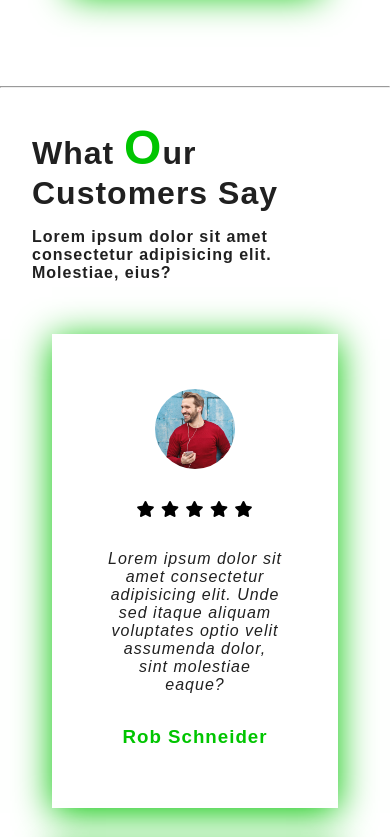
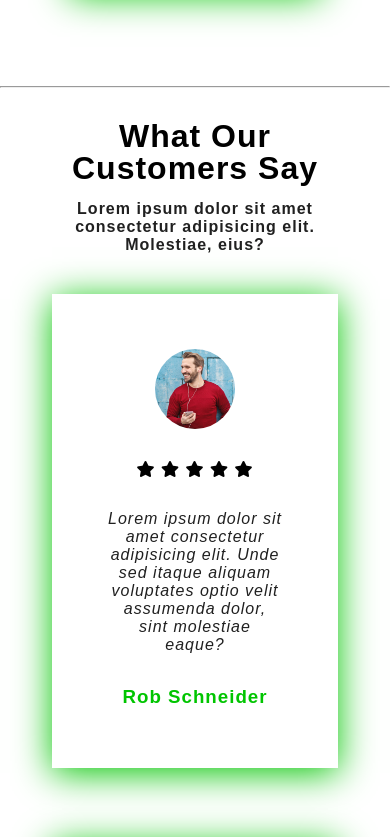
Before and after one commit to nicknavv/Veggie.com, a plain HTML site: page index.html in a window 390 px wide. Shown: the part 6620-7457 px from the top of the page. Drawn offline with Linux system fonts and the light colour scheme.

Commit message:
fixed testimonial queries

```diff
--- a/index.html
+++ b/index.html
@@ -167,10 +167,8 @@
     </section>
 <hr>
     <section class="testimonials" id="testimonials">
-      <div class="title white">
         <h2 class="titleText">What <span>O</span>ur Customers Say</h2>
         <p>Lorem ipsum dolor sit amet consectetur adipisicing elit. Molestiae, eius?</p>
-      </div>
       <div class="content">
         <div class="box">
           <div class="imgBx">
--- a/styles/mainstyles.scss
+++ b/styles/mainstyles.scss
@@ -521,4 +521,22 @@ header.sticky .navigation li a {
     margin-top: 0.5rem;
     margin-bottom: 4rem;
   }
+
+  /* Testimonial media queries */
+
+  .testimonials .titleText {
+    text-align: center;
+    font-size: 2rem;
+    line-height: 2rem;
+    margin-bottom: 1rem;
+  }
+
+  .testimonials p {
+    text-align: center;
+  }
+
+  .testimonials .content .box {
+    margin-top: 0.5rem;
+    margin-bottom: 4rem;
+  }
 }
```
Also changed, not shown: styles/mainstyles.css, 1 other file.
